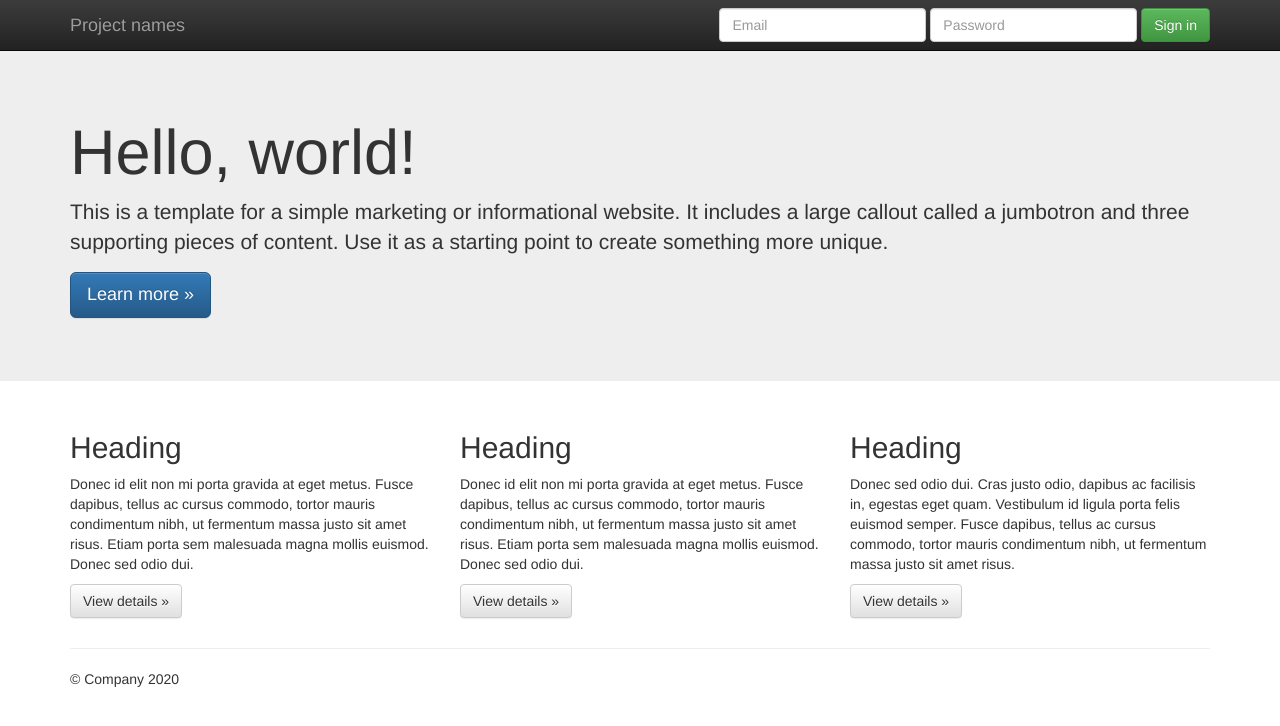
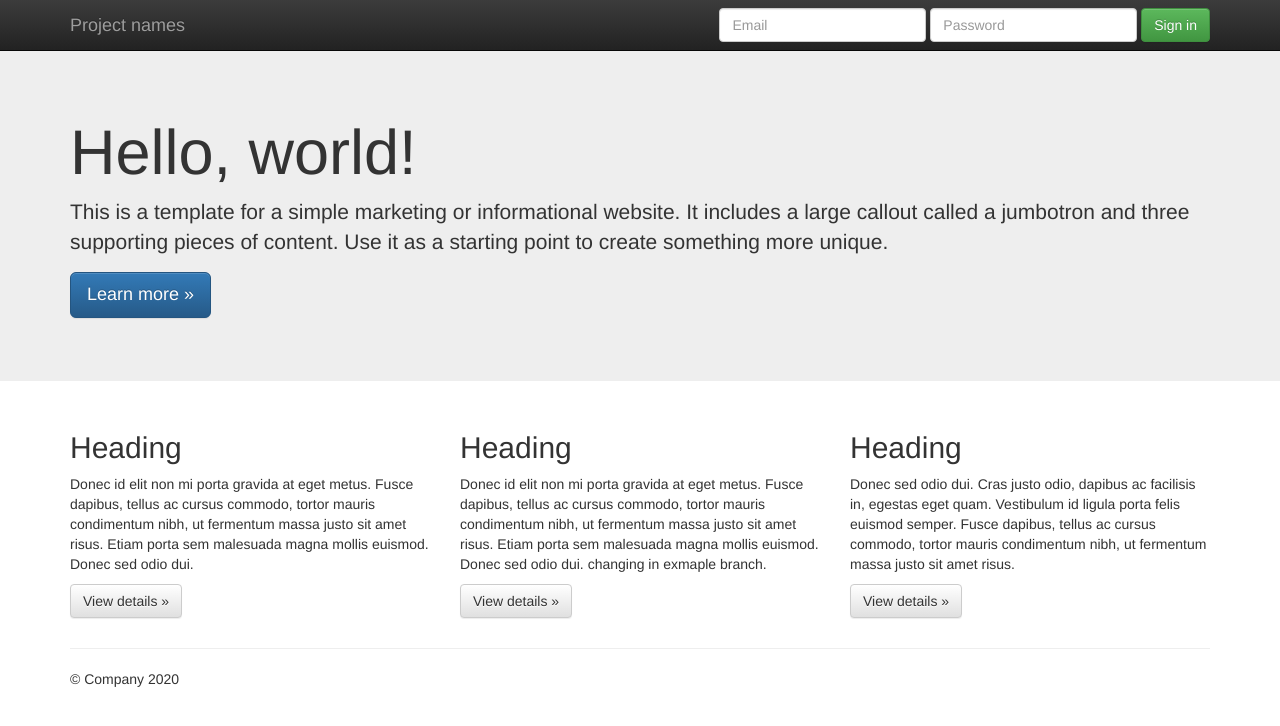
Before and after one commit to vamshikrishnadn/website, a plain HTML site: page index.html in a window 1280 px wide. Drawn offline with nearby package versions, Linux system fonts and the light colour scheme.

Commit message:
Update index.html

```diff
--- a/index.html
+++ b/index.html
@@ -95,7 +95,7 @@
           <p>
             Donec id elit non mi porta gravida at eget metus. Fusce dapibus, tellus ac cursus
             commodo, tortor mauris condimentum nibh, ut fermentum massa justo sit amet risus. Etiam
-            porta sem malesuada magna mollis euismod. Donec sed odio dui.
+            porta sem malesuada magna mollis euismod. Donec sed odio dui. changing in exmaple branch.
           </p>
           <p><a class="btn btn-default" href="#" role="button">View details &raquo;</a></p>
         </div>
```
